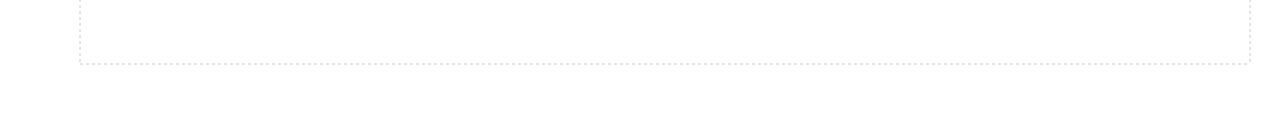
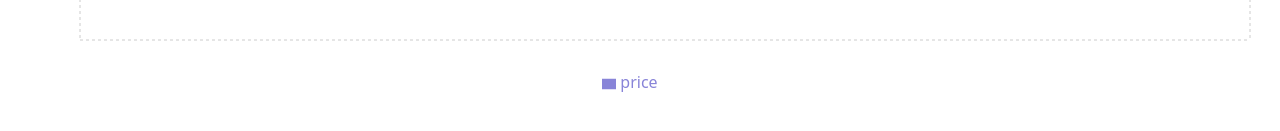
Before and after one commit to Marg0n/book-vibe, a React (Vite) app: page /pagestoread in a window 1280 px wide. Shown: the part 319-450 px from the top of the page. Built offline with nearby package versions, Linux system fonts and the light colour scheme.

Commit message:
added more chart component

```diff
--- a/src/components/Chart.jsx
+++ b/src/components/Chart.jsx
@@ -1,5 +1,5 @@
 import { useEffect, useState } from 'react';
-import { Bar, BarChart, CartesianGrid, Cell, ResponsiveContainer, XAxis, YAxis } from 'recharts';
+import { Bar, BarChart, CartesianGrid, Cell, ResponsiveContainer, XAxis, YAxis, Tooltip, Legend } from 'recharts';
 import { getReadBooks } from '../utils/storage';
 
 const Chart = () => {
@@ -60,6 +60,8 @@ const Chart = () => {
                     <CartesianGrid strokeDasharray="3 3" />
                     <XAxis dataKey="name" />
                     <YAxis />
+                    <Tooltip />
+                    <Legend />
                     <Bar dataKey="price" fill="#8884d8" shape={<TriangleBar />} label={{ position: 'top' }}>
                         {data.map((entry, index) => (
                             <Cell key={`cell-${index}`} fill={colors[index % 20]} />
```
